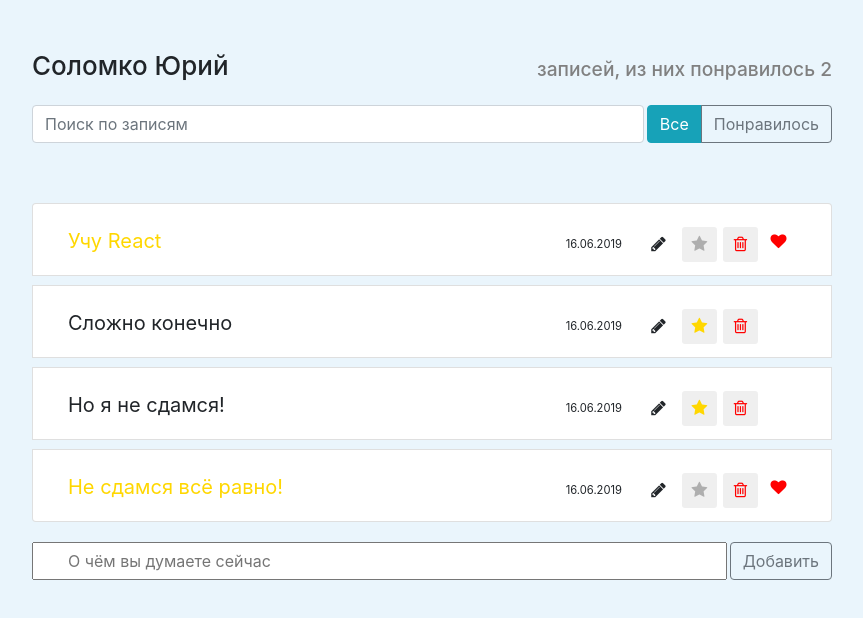
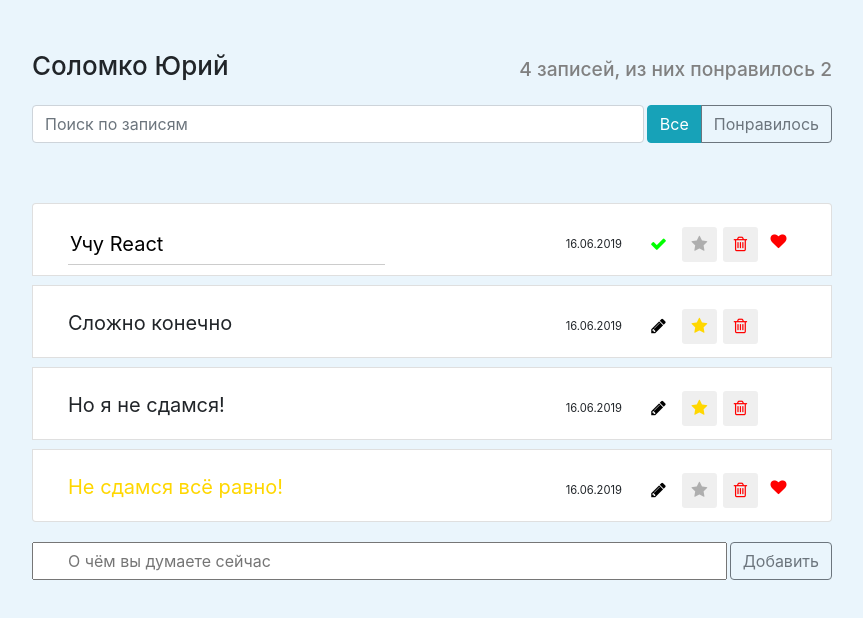
Before and after one commit to solomkoyv/React.Lesson3, a React app: page / in a window 1280 px wide. Both pictures are taken after a click on the button 866 px from the left and 244 px from the top of the page. Shown: the whole page, without its empty margins (208-1071 px from the left). Built offline with nearby package versions, Linux system fonts and the light colour scheme.

Commit message:
ДЗ обязательное урока 6, усложненное дз урока 4, усложненное дз урока 3

```diff
--- a/src/components/app/app.js
+++ b/src/components/app/app.js
@@ -38,16 +38,6 @@ export default class App extends Component {
 
   maxId = 10;
 
-  fixData = ({ data }) => {
-    const newData = data.filter(item => {
-      if (item.label && item.id) {
-        return item;
-      }
-      return false;
-    });
-    return newData.length;
-  };
-
   deleteItem = id => {
     this.setState(({ data }) => {
       const index = data.findIndex(elem => elem.id === id),
@@ -71,12 +61,12 @@ export default class App extends Component {
     });
   };
 
-  onToggleImportant = id => {
+  onLikeImportant = (id, key) => {
     this.setState(({ data }) => {
       const index = data.findIndex(elem => elem.id === id);
 
       const old = data[index];
-      const newItem = { ...old, important: !old.important };
+      const newItem = { ...old, [key]: !old[key] };
       const newArr = [
         ...data.slice(0, index),
         newItem,
@@ -88,12 +78,12 @@ export default class App extends Component {
     });
   };
 
-  onToggleLike = id => {
+  onToggleEdit = (id, text) => {
     this.setState(({ data }) => {
       const index = data.findIndex(elem => elem.id === id);
 
       const old = data[index];
-      const newItem = { ...old, like: !old.loke };
+      const newItem = { ...old, label: text };
       const newArr = [
         ...data.slice(0, index),
         newItem,
@@ -134,10 +124,10 @@ export default class App extends Component {
   };
 
   render() {
-    const { data, term, filter, fixData } = this.state;
+    const { data, term, filter } = this.state;
 
     const liked = data.filter(item => item.like).length;
-    const allPosts = fixData;
+    const allPosts = data.filter(e => e.label && e.id).length;
 
     const visiblePosts = this.filterPosts(this.searchPost(data, term), filter);
 
@@ -154,8 +144,8 @@ export default class App extends Component {
         <PostList
           posts={visiblePosts}
           onDelete={this.deleteItem}
-          onToggleImportant={this.onToggleImportant}
-          onToggleLike={this.onToggleLike}
+          onLikeImportant={this.onLikeImportant}
+          onToggleEdit={this.onToggleEdit}
         />
         <PostAddForm onAdd={this.addItem} />
       </AppBlock>
--- a/src/components/post-list-item/post-list-item.js
+++ b/src/components/post-list-item/post-list-item.js
@@ -5,6 +5,16 @@ import "./post-list-item.sass";
 import Date from "../post-list-item-date";
 
 export default class PostListItem extends Component {
+  state = {
+    edit: false
+  };
+
+  onToggleEdite = () => {
+    this.setState(({ edit }) => {
+      return { edit: !edit };
+    });
+  };
+
   render() {
     const {
       label,
@@ -12,8 +22,11 @@ export default class PostListItem extends Component {
       like,
       onDelete,
       onToggleImportant,
-      onToggleLike
+      onToggleLike,
+      onToggleEdit
     } = this.props;
+
+    const { edit } = this.state;
 
     let classNames = "app-list-item d-flex justify-content-between";
 
@@ -23,15 +36,32 @@ export default class PostListItem extends Component {
     if (like) {
       classNames += " like";
     }
+    if (edit) {
+      classNames += " activ";
+    }
     return (
       <div className={classNames}>
-        <span className="app-list-item-label" onClick={onToggleLike}>
-          {label}
-        </span>
+        {edit ? (
+          <input
+            type="text"
+            onChange={e => {
+              onToggleEdit(e.target.value);
+            }}
+            defaultValue={label}
+          />
+        ) : (
+          <span className="app-list-item-label" onClick={onToggleLike}>
+            {label}
+          </span>
+        )}
         <div className="d-flex justify-content-center align-item-center">
           <span className="now_date">{Date}</span>
-          <button className="btn btn-sm">
-            <i className="fa fa-pencil" />
+          <button className="btn btn-edit btn-sm" onClick={this.onToggleEdite}>
+            {edit ? (
+              <i className="fa fa-check" />
+            ) : (
+              <i className="fa fa-pencil" />
+            )}
           </button>
           <button
             type="button"
--- a/src/components/post-list-item/post-list-item.sass
+++ b/src/components/post-list-item/post-list-item.sass
@@ -14,6 +14,8 @@
     color: #ffd700
   .btn-trash
     color: red
+  .btn-edit
+    color: black
   .fa-heart
     width: 35px
     height: 35px
@@ -41,3 +43,9 @@
       color: #ffd700
     .btn-star
       color: #aeaeae
+  input
+    border: none
+    border-bottom: 1px solid #ccc
+  &.activ
+    .btn-edit
+      color: lime
--- a/src/components/post-list/post-list.js
+++ b/src/components/post-list/post-list.js
@@ -1,11 +1,10 @@
 import React from "react";
 import { ListGroup } from "reactstrap";
 import "./post-list.css";
-// import styled from "styled-components";
 
 import PostListItem from "../post-list-item";
 
-const PostList = ({ posts, onDelete, onToggleImportant, onToggleLike }) => {
+const PostList = ({ posts, onDelete, onToggleEdit, onLikeImportant }) => {
   const elements = posts.map(item => {
     const { id, ...itemProps } = item;
     if (id && itemProps.label) {
@@ -14,8 +13,9 @@ const PostList = ({ posts, onDelete, onToggleImportant, onToggleLike }) => {
           <PostListItem
             {...itemProps}
             onDelete={() => onDelete(id)}
-            onToggleImportant={() => onToggleImportant(id)}
-            onToggleLike={() => onToggleLike(id)}
+            onToggleImportant={() => onLikeImportant(id, "important")}
+            onToggleLike={() => onLikeImportant(id, "like")}
+            onToggleEdit={text => onToggleEdit(id, text)}
           />
         </li>
       );
```
